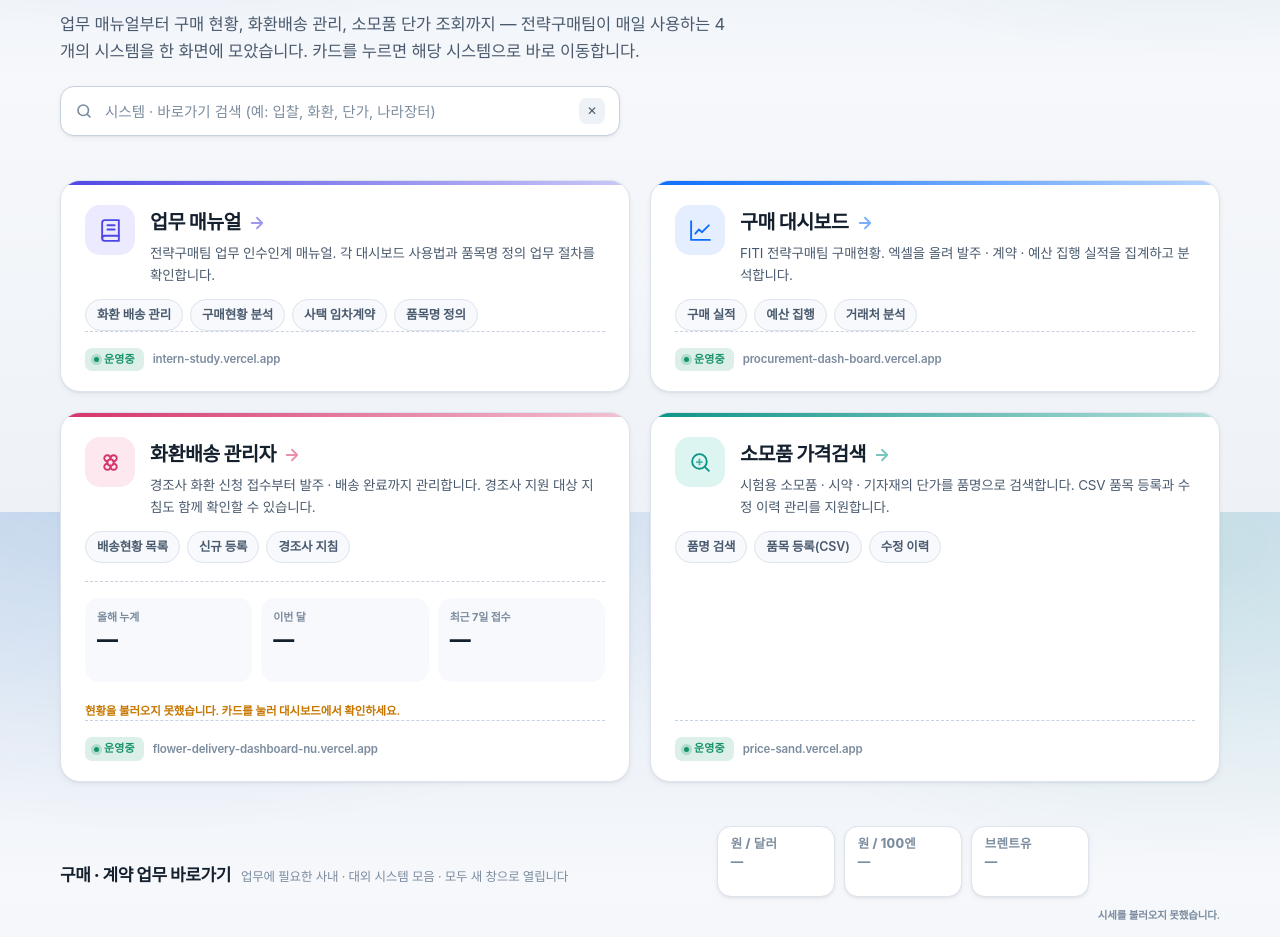
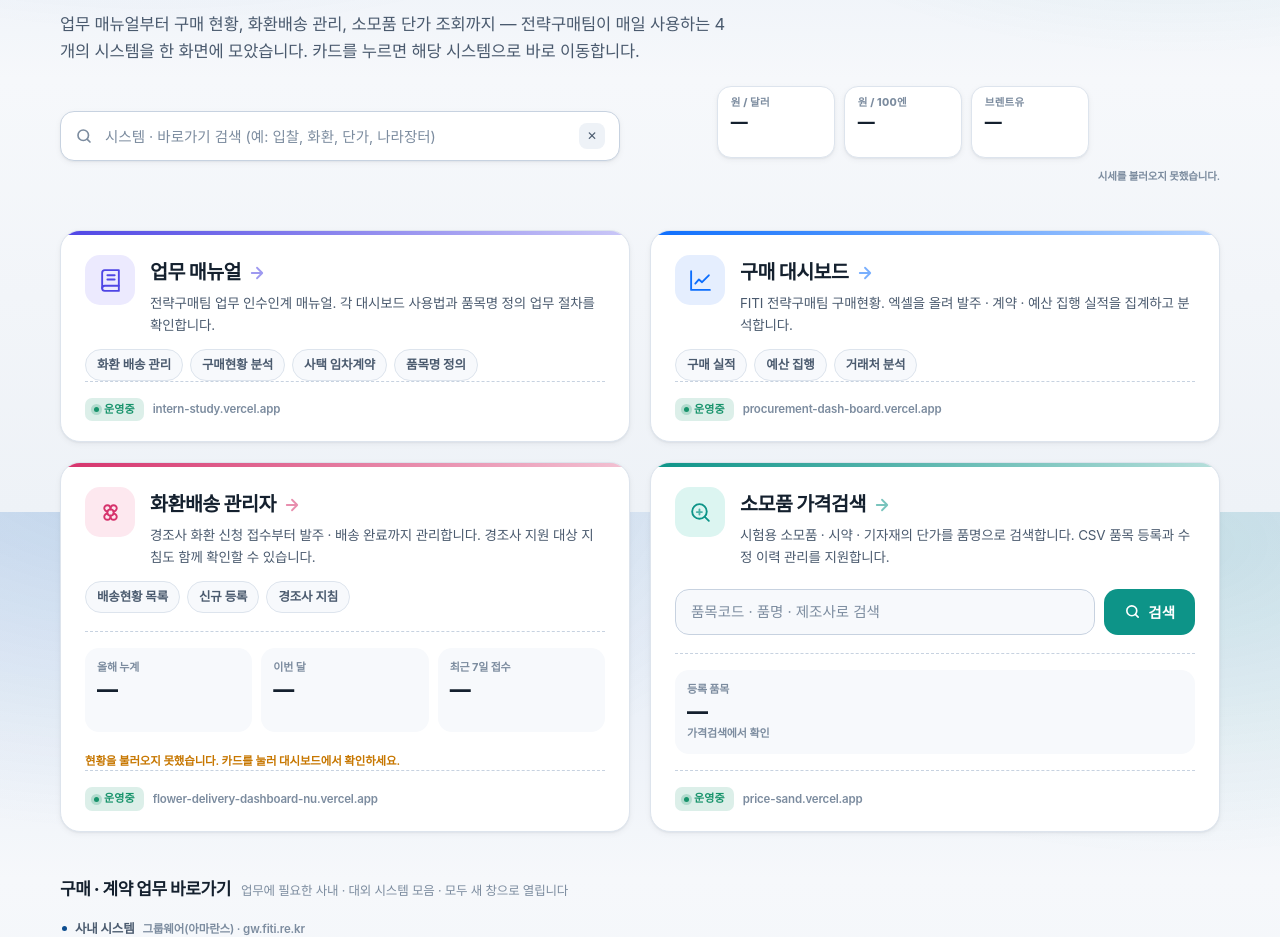
Before and after one commit to rpa260707-spec/Procurement-portal, a plain HTML site: page index.html in a window 1280 px wide. Shown: the part 288-1225 px from the top of the page. Drawn offline with Linux system fonts and the light colour scheme; no server answers; a web font is replaced by a local one.

Commit message:
Add files via upload

```diff
--- a/index.html
+++ b/index.html
@@ -435,6 +435,20 @@ footer b{ color:var(--text-2); font-weight:700; }
 }
 
 /* ---------------- 포털 검색 ---------------- */
+/* 히어로: 검색창 + 시세 위젯 한 줄 배치 */
+.hero-row{
+  margin-top:22px;
+  display:flex; align-items:center; gap:14px; flex-wrap:wrap;
+}
+.hero-row .portal-search{ margin-top:0; flex:1 1 380px; max-width:560px; }
+.hero-row .market{ flex:0 0 auto; margin-left:auto; }
+@media (max-width:860px){
+  .hero-row{ align-items:stretch; }
+  .hero-row .portal-search{ flex:1 1 100%; max-width:none; }
+  .hero-row .market{ margin-left:0; width:100%; }
+  .hero-row .mkt{ flex:1 1 108px; min-width:0; }
+}
+
 .portal-search{
   position:relative; display:flex; align-items:center; gap:10px;
   margin-top:22px; max-width:560px;
@@ -601,10 +615,30 @@ footer b{ color:var(--text-2); font-weight:700; }
        전략구매팀이 매일 사용하는 4개의 시스템을 한 화면에 모았습니다.
        카드를 누르면 해당 시스템으로 바로 이동합니다.</p>
 
+    <div class="hero-row">
       <div class="portal-search">
         <svg viewBox="0 0 24 24" fill="none" stroke="currentColor" stroke-width="2.2" stroke-linecap="round" stroke-linejoin="round"><circle cx="11" cy="11" r="7"/><path d="M20 20l-3.6-3.6"/></svg>
         <input type="search" id="psearch" placeholder="시스템 · 바로가기 검색 (예: 입찰, 화환, 단가, 나라장터)" aria-label="포털 검색" autocomplete="off" />
         <button type="button" id="psearch-clear" class="hidden" aria-label="검색어 지우기">✕</button>
+      </div>
+
+      <div class="market" id="market">
+        <div class="mkt" data-k="usdkrw">
+          <span class="mkt__k">원 / 달러</span>
+          <span class="mkt__v">—</span>
+          <span class="mkt__c">&nbsp;</span>
+        </div>
+        <div class="mkt" data-k="jpykrw">
+          <span class="mkt__k">원 / 100엔</span>
+          <span class="mkt__v">—</span>
+          <span class="mkt__c">&nbsp;</span>
+        </div>
+        <div class="mkt" data-k="brent">
+          <span class="mkt__k">브렌트유</span>
+          <span class="mkt__v">—</span>
+          <span class="mkt__c">&nbsp;</span>
+        </div>
+      </div>
     </div>
     <p class="portal-search__hint hidden" id="psearch-hint"></p>
   </section>
@@ -755,10 +789,22 @@ footer b{ color:var(--text-2); font-weight:700; }
         </div>
       </div>
 
-      <div class="chips">
-        <a class="chip" href="https://price-sand.vercel.app/">품명 검색</a>
-        <a class="chip" href="https://price-sand.vercel.app/">품목 등록(CSV)</a>
-        <a class="chip" href="https://price-sand.vercel.app/">수정 이력</a>
+      <form class="searchbar" action="https://price-sand.vercel.app/" method="get" target="_blank" rel="noopener">
+        <input type="search" name="q" placeholder="품목코드 · 품명 · 제조사로 검색" aria-label="소모품 검색어" autocomplete="off" />
+        <button type="submit">
+          <svg viewBox="0 0 24 24" fill="none" stroke="currentColor" stroke-width="2.3" stroke-linecap="round" stroke-linejoin="round"><circle cx="11" cy="11" r="7"/><path d="M20 20l-3.6-3.6"/></svg>
+          검색
+        </button>
+      </form>
+
+      <div class="livestat" id="supply-live">
+        <div class="livestat__grid" style="grid-template-columns:1fr">
+          <a class="ls" href="https://price-sand.vercel.app/">
+            <span class="ls__k">등록 품목</span>
+            <span class="ls__v" id="s-count">—</span>
+            <span class="ls__s" id="s-note">가격검색에서 확인</span>
+          </a>
+        </div>
       </div>
 
       <div class="card__meta">
@@ -777,28 +823,9 @@ footer b{ color:var(--text-2); font-weight:700; }
          [대외]  공개 사이트 주소라 그대로 동작합니다.
                  쓰지 않는 사이트는 <a> 블록째 삭제하면 됩니다.
        ============================================================ -->
-  <div class="section-h section-h--market">
-    <div class="section-h__t">
+  <div class="section-h">
     <h2>구매 · 계약 업무 바로가기</h2>
     <span>업무에 필요한 사내 · 대외 시스템 모음 · 모두 새 창으로 열립니다</span>
-    </div>
-    <div class="market" id="market">
-      <div class="mkt" data-k="usdkrw">
-        <span class="mkt__k">원 / 달러</span>
-        <span class="mkt__v">—</span>
-        <span class="mkt__c">&nbsp;</span>
-      </div>
-      <div class="mkt" data-k="jpykrw">
-        <span class="mkt__k">원 / 100엔</span>
-        <span class="mkt__v">—</span>
-        <span class="mkt__c">&nbsp;</span>
-      </div>
-      <div class="mkt" data-k="brent">
-        <span class="mkt__k">브렌트유</span>
-        <span class="mkt__v">—</span>
-        <span class="mkt__c">&nbsp;</span>
-      </div>
-    </div>
   </div>
 
   <!-- 사내 시스템 -->
@@ -1146,6 +1173,22 @@ footer b{ color:var(--text-2); font-weight:700; }
     mk.appendChild(note);
   }
 
+  /* ---------------- 4. 소모품 등록 품목 수 ----------------
+     price-sand 에 집계 API 가 생기면 아래 주소만 살아나면 숫자가 채워집니다.
+     (현재는 엔드포인트가 없어 '—' 로 표시됩니다) */
+  fetch('https://price-sand.vercel.app/api/summary', { cache:'no-store' })
+    .then(function(r){ if(!r.ok) throw new Error(r.status); return r.json(); })
+    .then(function(j){
+      var n = j && (j.count != null ? j.count : (j.total != null ? j.total : null));
+      if(n == null) throw new Error('no count');
+      $('#s-count').innerHTML = num(n) + '<span class="unit">종</span>';
+      $('#s-note').textContent = j.updatedAt ? ('갱신 ' + String(j.updatedAt).slice(5)) : '가격검색 실시간';
+    })
+    .catch(function(){
+      $('#s-count').textContent = '—';
+      $('#s-note').textContent = '가격검색에서 확인';
+    });
+
   fetch('/api/market', { cache:'no-store' })
     .then(function(r){ if(!r.ok) throw new Error(r.status); return r.json(); })
     .then(function(j){
```
Lines whose indentation alone changed are shown as unchanged.
